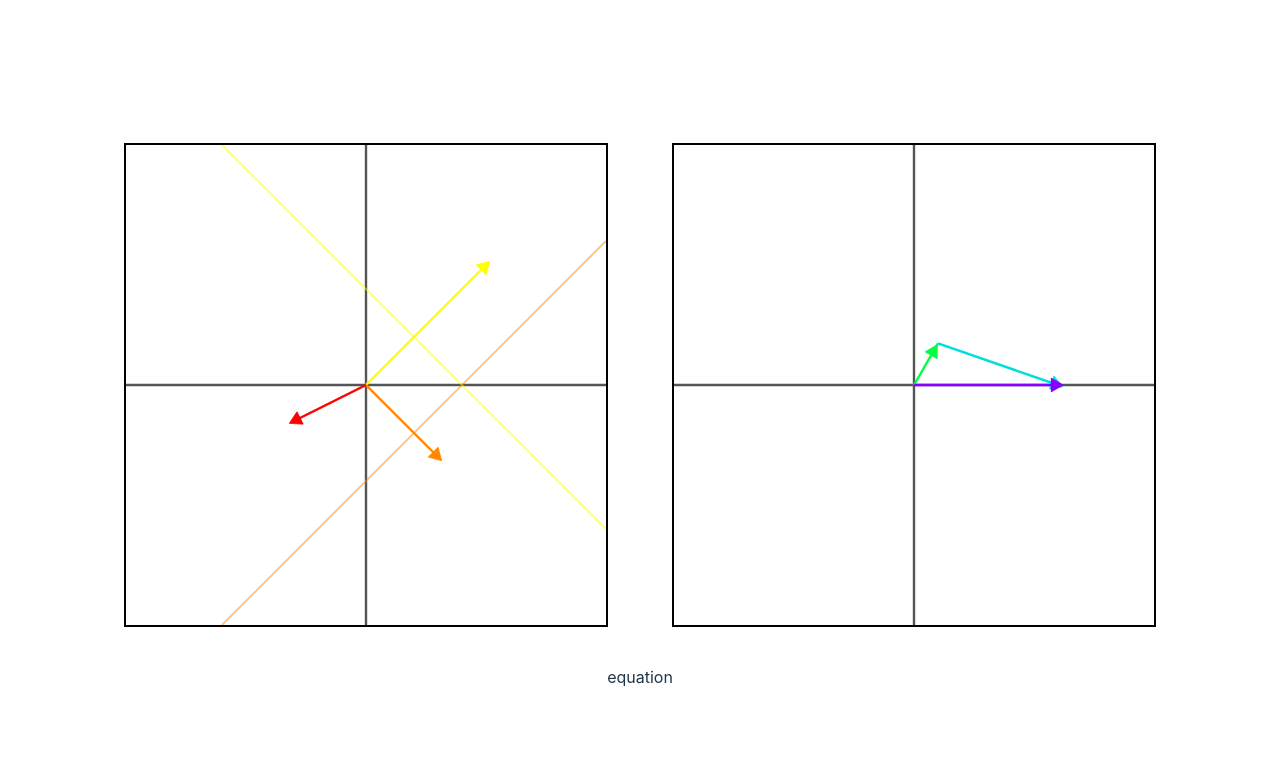
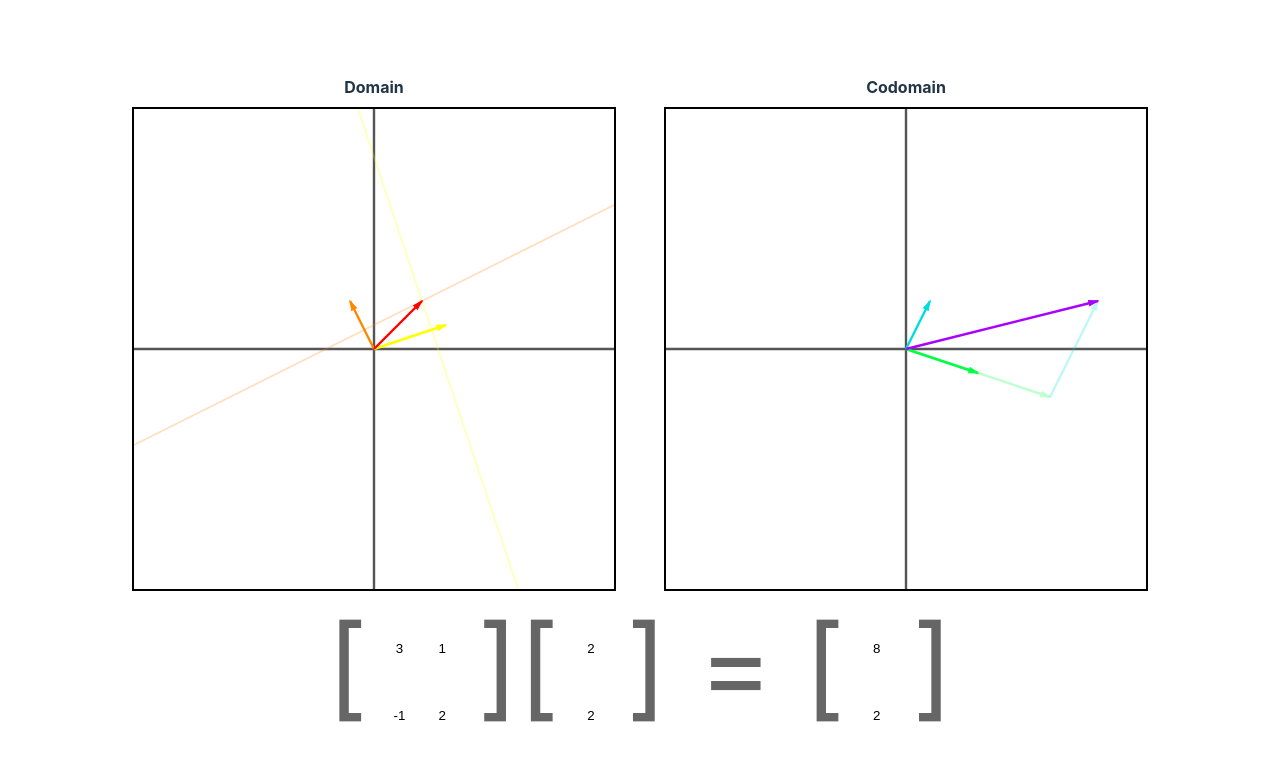
Before and after one commit to kruftt/IntMatMult, a Vue app: page / in a window 1280 px wide. Shown: the top 760 px of the page. Built offline with nearby package versions, Linux system fonts and the light colour scheme.

Commit message:
basic functionality
implement svg diagrams, build for ghpages

```diff
--- a/src/components/MatrixMult.vue
+++ b/src/components/MatrixMult.vue
@@ -1,18 +1,81 @@
 <script setup lang="ts">
-import { ref, reactive, onMounted } from 'vue'
+import {
+  computed,
+  ref,
+  reactive,
+  onMounted
+} from 'vue'
 
 const v_x = ref<SVGGElement|null>(null)
 
-const A = reactive([[1,0],[0,1]]) // by rows
-const x = reactive([1,1])
-const b = reactive([1,1])
+const A = reactive([[3,1],[-1,2]]) // by rows
+const x = reactive([2,2])
+const b = reactive([8,2])
 
-const hp1 = reactive([0,0]) // y values at x = -10, 10
-const hp2 = reactive([0,0]) // y values at x = -10, 10
+// const hp1 = reactive([0,0]) // y values at x = -10, 10
+// const hp2 = reactive([0,0]) // y values at x = -10, 10
+// const hp1 = computed(() => [b[0]/A[0][0], b[0]/A[0][1]])
+// const hp2 = computed(() => [b[1]/A[1][0], b[1]/A[1][1]])
 
-// am I even using vue here?
-// can I bind these vector values automatically?
-//
+// remember that line is perpendicular to the vector!
+function getLineCoords(x: number, y: number, b: number) {
+  if (y == 0) {
+    if (x == 0) {
+      return [0, 0, 0, 0]
+    } else {
+      // vertical line intercept b/x
+      const i = b/x
+      return [i, 10, i, -10]
+    }
+  } else {
+    if (x == 0) {
+      // horizontal line
+      const i = b/y
+      return [-10, i, 10, i]
+    } else {
+      if (Math.abs(x) < Math.abs(y)) {
+        // todo optimize multiplications
+        const m = -x/y
+        const i = b/y // y intercept
+        const dy = 10*m
+        return [-10, i-dy, 10, i+dy]
+      } else {
+        const m = -y/x
+        const i = b/x
+        const dx = 10*m
+        return [i-dx ,-10, i+dx, 10]
+      }
+    }
+  }
+
+  // const m = -y_int/x_int
+  // console.log('GLC: ', x_int, y_int, m)
+  // const y1 = -m*(10+x_int) // x = -10
+  // const y2 = m*(10-x_int) // x = 10
+  // return [y1, y2]
+}
+
+const hp1 = computed(() => {
+  return getLineCoords(A[0][0], A[0][1], b[0])
+})
+
+const hp2 = computed(() => {
+  return getLineCoords(A[1][0], A[1][1], b[1])
+})
+
+const xcol1 = computed(() => [x[0]*A[0][0], x[0]*A[1][0]])
+const xcol2 = computed(() => [x[1]*A[0][1], x[1]*A[1][1]])
+
+// g(class="vec col2 xcol")
+//   line(:x1="xcol1[0]" :y1="xcol1[1]" :x2="b[0]" :y2="b[1]")
+//   use(href="#arrowhead" class="arrowhead" :x="b[0]-0.4" :y="b[1]-0.4" :transform="vTransform(A[0][1], A[1][1], b[0], b[1])")
+
+// const scol = computed(() => [xcol1[0]+xcol])
+
+
+const _deg = 180/Math.PI
+const vTransform = (x: number, y: number, cx=x, cy=y) => `rotate(${_deg * Math.atan2(y, x) - 90}, ${cx}, ${cy})`
+
 
 function compute_b() {
   b[0] = A[0][0]*x[0] + A[0][1]*x[1]
@@ -21,17 +84,15 @@ function compute_b() {
 
 function compute_x() {
   const inv_det = 1 / (A[0][0]*A[1][1] - A[1][0]*A[0][1])
-  x[0] = inv_det * (A[1][1] - A[0][1])
-  x[1] = inv_det * (A[0][0] - A[1][0])
+  x[0] = inv_det * (A[1][1]*b[0] - A[0][1]*b[1])
+  x[1] = inv_det * (A[0][0]*b[1] - A[1][0]*b[0])
 }
 
-// watch A, x -> compute b
-// watch b -> compute x
+// A, x -> compute b
+// b -> compute x
 // computed object with lines, dependent on A, b
-// watch A, x, b -> update arrowheads
+// A, x, b -> update arrowheads
 
-
-const _deg = -180/Math.PI
 function updateVector(e: SVGGElement, x1: number, y1: number, x2: number, y2: number) {
   const l = e.querySelector('line')
   l!.setAttribute('x1', `${x1}`)
@@ -54,13 +115,11 @@ function updateLine(e: SVGGElement, y: number, x: number) {
   const y1 = -m*(10+x) // x = -10
   const y2 = m*(10-x) // x = 10
   const l = e.querySelector('line')
-
 }
-
 
 onMounted(() => {
   // xAxis.value!.setAttribute("stroke", "#f0f")
-  updateVector(v_x.value!, 0, 0, -3, -1.5)
+  // updateVector(v_x.value!, 0, 0, -3, -1.5)
 })
 </script>
 
@@ -69,58 +128,111 @@ onMounted(() => {
 <template lang="pug">
 div(id="matrix_mult")
   div(id="graphs")
-    svg(class="graph" id="domain" width="30em" height="30em" viewBox="-10 -10 20 20")
+    div
+      h4 Domain
+      svg(class="graph" id="domain" width="30em" height="30em" viewBox="-10 -10 20 20" transform="scale(1,-1)")
         g(stroke="#555" stroke-width="0.1")
           line(x1="0" y1="-10" x2="0" y2="10")
           line(x1="-10" y1="0" x2="10" y2="0")
-      symbol(id="arrowhead" width="0.6" height="0.6" viewBox="-1 0 2 2")
-        polygon(points="-1,0 1,0 0,1.732")
+        symbol(id="arrowhead" width="0.8" height="0.8" viewBox="-1 -1 2 2")
+          polygon(points="-0.3,-1 0.3,-1 0,0")
 
-      g(id="hp1" class="hp col1")
-        line(x1="-6" y1="-10" x2="10" y2="6")
+        g(id="hp1" class="hp row1")
+          line(:x1="hp1[0]" :y1="hp1[1]" :x2="hp1[2]" :y2="hp1[3]")
+          //- line(x1="-6" y1="-10" x2="10" y2="6")
 
-      g(id="hp2" class="hp col2")
-        line(x1="10" y1="-6" x2="-6" y2="10")
+        g(id="hp2" class="hp row2")
+          line(:x1="hp2[0]" :y1="hp2[1]" :x2="hp2[2]" :y2="hp2[3]")
+          //- line(x1="10" y1="-6" x2="-6" y2="10")
 
-      g(id="col1" class="vec col1")
-        line(x1="0" y1="0" x2="5" y2="-5")
-        use(href="#arrowhead" class="arrowhead" x="4.7" y="-5.3" transform="rotate(-135, 5, -5)")
+        g(id="row1" class="vec row1")
+          line(x1="0" y1="0" :x2="A[0][0]" :y2="A[0][1]")
+          use(href="#arrowhead" class="arrowhead" :x="A[0][0]-0.4" :y="A[0][1]-0.4" :transform="vTransform(A[0][0], A[0][1])")
 
-      g(id="col2" class="vec col2")
-        line(x1="0" y1="0" x2="3" y2="3")
-        use(href="#arrowhead" class="arrowhead" x="2.7" y="2.7" transform="rotate(-45, 3, 3)")
+        g(id="row2" class="vec row2")
+          line(x1="0" y1="0" :x2="A[1][0]" :y2="A[1][1]")
+          use(href="#arrowhead" class="arrowhead" :x="A[1][0]-0.4" :y="A[1][1]-0.4" :transform="vTransform(A[1][0], A[1][1])")
 
         g(ref="v_x" class="vec x")
-        line(x1="0" y1="0" x2="4" y2="0")
-        use(href="#arrowhead" class="arrowhead" x="3.7" y="-0.3" transform="rotate(-90, 4, 0)")
+          line(x1="0" y1="0" :x2="x[0]" :y2="x[1]")
+          use(href="#arrowhead" class="arrowhead" :x="x[0]-0.4" :y="x[1]-0.4" :transform="vTransform(x[0], x[1])")
 
-
-    svg(class="graph" id="codomain" width="30em" height="30em" viewBox="-10, -10, 20, 20")
+    div
+      h4 Codomain
+      svg(class="graph" id="codomain" width="30em" height="30em" viewBox="-10, -10, 20, 20" transform="scale(1,-1)")
         g(stroke="#555" stroke-width="0.1")
             line(x1="0" y1="-10" x2="0" y2="10")
             line(x1="-10" y1="0" x2="10" y2="0")
 
-      g(id="row1" class="vec row1")
-        line(x1="0" y1="0" x2="1" y2="-1.732")
-        use(href="#arrowhead" class="arrowhead" x="0.7" y="-2.32" transform="rotate(-150, 1, -1.732)")
+        g(class="vec col1 xcol")
+          line(x1="0" y1="0" :x2="xcol1[0]" :y2="xcol1[1]")
+          use(href="#arrowhead" class="arrowhead" :x="xcol1[0]-0.4" :y="xcol1[1]-0.4" :transform="vTransform(xcol1[0], xcol1[1])")
 
-      g(id="row2" class="vec row2")
-        line(x1="1" y1="-1.732" x2="6" y2="0")
-        use(href="#arrowhead" class="arrowhead" x="5.7" y="-0.3" transform="rotate(-70, 6, 0)")
+        g(class="vec col2 xcol")
+          line(:x1="xcol1[0]" :y1="xcol1[1]" :x2="xcol1[0]+xcol2[0]" :y2="xcol1[1]+xcol2[1]")
+          use(href="#arrowhead" class="arrowhead" :x="b[0]-0.4" :y="b[1]-0.4" :transform="vTransform(xcol2[0], xcol2[1], b[0], b[1])")
+
+        g(id="col1" class="vec col1")
+          line(x1="0" y1="0" :x2="A[0][0]" :y2="A[1][0]")
+          use(href="#arrowhead" class="arrowhead" :x="A[0][0]-0.4" :y="A[1][0]-0.4" :transform="vTransform(A[0][0], A[1][0])")
+
+        g(id="col2" class="vec col2")
+          line(x1="0" y1="0" :x2="A[0][1]" :y2="A[1][1]")
+          use(href="#arrowhead" class="arrowhead" :x="A[0][1]-0.4" :y="A[1][1]-0.4" :transform="vTransform(A[0][1], A[1][1])")
 
         g(id="b" class="vec b")
-        line(x1="0" y1="0" x2="6" y2="0")
-        use(href="#arrowhead" class="arrowhead" x="5.7" y="-0.3" transform="rotate(-90, 6, 0)")
+          line(x1="0" y1="0" :x2="b[0]" :y2="b[1]")
+          use(href="#arrowhead" class="arrowhead" :x="b[0]-0.4" :y="b[1]-0.4" :transform="vTransform(b[0], b[1])")
 
 
-  div(id="equation") equation
+  div(id="equation")
+    div [
+    table
+      tr
+        td
+          input(type="number" class="num_input" v-model="A[0][0]" @input="compute_b" step="0.1")
+        td
+          input(type="number" class="num_input" v-model="A[0][1]" @input="compute_b" step="0.1")
+      tr
+        td
+          input(type="number" class="num_input" v-model="A[1][0]" @input="compute_b" step="0.1")
+        td
+          input(type="number" class="num_input" v-model="A[1][1]" @input="compute_b" step="0.1")
+    div ][
+    table
+      tr
+        td
+          input(type="number" class="num_input" v-model="x[0]" @input="compute_b" step="0.1")
+      tr
+        td
+          input(type="number" class="num_input" v-model="x[1]" @input="compute_b" step="0.1")
+    div ] = [
+    table
+      tr
+        td
+          input(type="number" class="num_input" v-model="b[0]" @input="compute_x" step="0.1")
+      tr
+        td
+          input(type="number" class="num_input" v-model="b[1]" @input="compute_x" step="0.1")
+    div ]
 </template>
 
 
 <style scoped lang="stylus">
+// #matrix_mult
+//   width: 100%
+
+h4
+  margin 0.5em
+
+#graphs
+  display flex
+  flex-wrap wrap
+  justify-content center
+  gap 3em
+
 .graph
   border 2px solid black
-  margin 2em
 
 .arrowhead
   &:hover
@@ -128,16 +240,16 @@ div(id="matrix_mult")
 
 .hp
   stroke-width 0.08
-  opacity 0.5
+  opacity 0.25
 
 .vec
   stroke-width 0.1
 
-.col1
+.row1
   fill #FF0
   stroke #FF0
 
-.col2
+.row2
   fill #F80
   stroke #F80
 
@@ -145,15 +257,43 @@ div(id="matrix_mult")
   fill #F00
   stroke #F00
 
-.row1
+.col1
   fill #0F4
   stroke #0F4
 
-.row2
+.col2
   fill #0DD
   stroke #0DD
 
+.xcol
+  opacity 0.25
+
 .b
-  fill #80F
-  stroke #80F
+  fill #A0F
+  stroke #A0F
+
+#equation
+  display flex
+  justify-content center
+  align-items center
+  gap 0.05em
+
+  font-size 7em
+  color #666
+  // text-align center
+
+.num_input
+  border none
+  background-color #0000
+  text-align center
+  width 2.9em
+  padding 0.5em 0
+  white-space nowrap
+  overflow hidden
+  text-overflow clip
+  &:focus
+    outline none
+
+table
+  margin 0 0 0 0.1em
 </style>
```
Also changed, not shown: 5 other files (tests, documents, lock files or other folders). Lines whose indentation alone changed are shown as unchanged.
